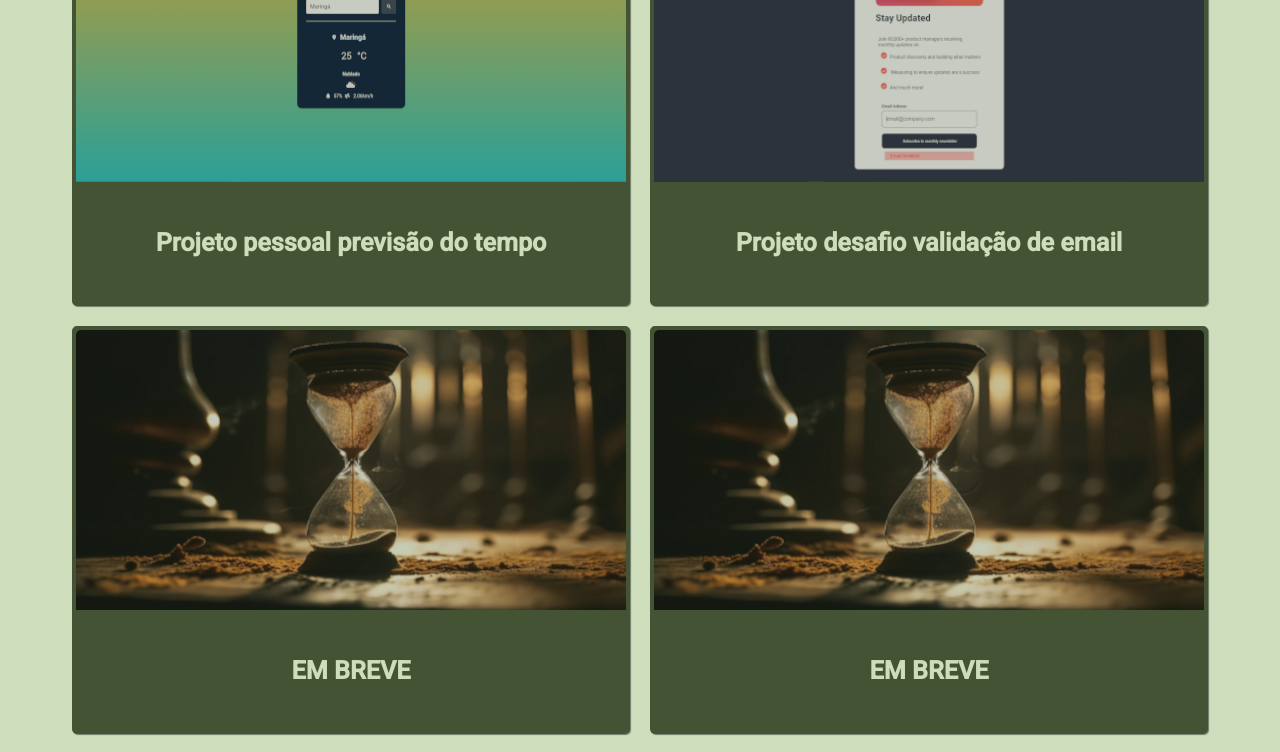
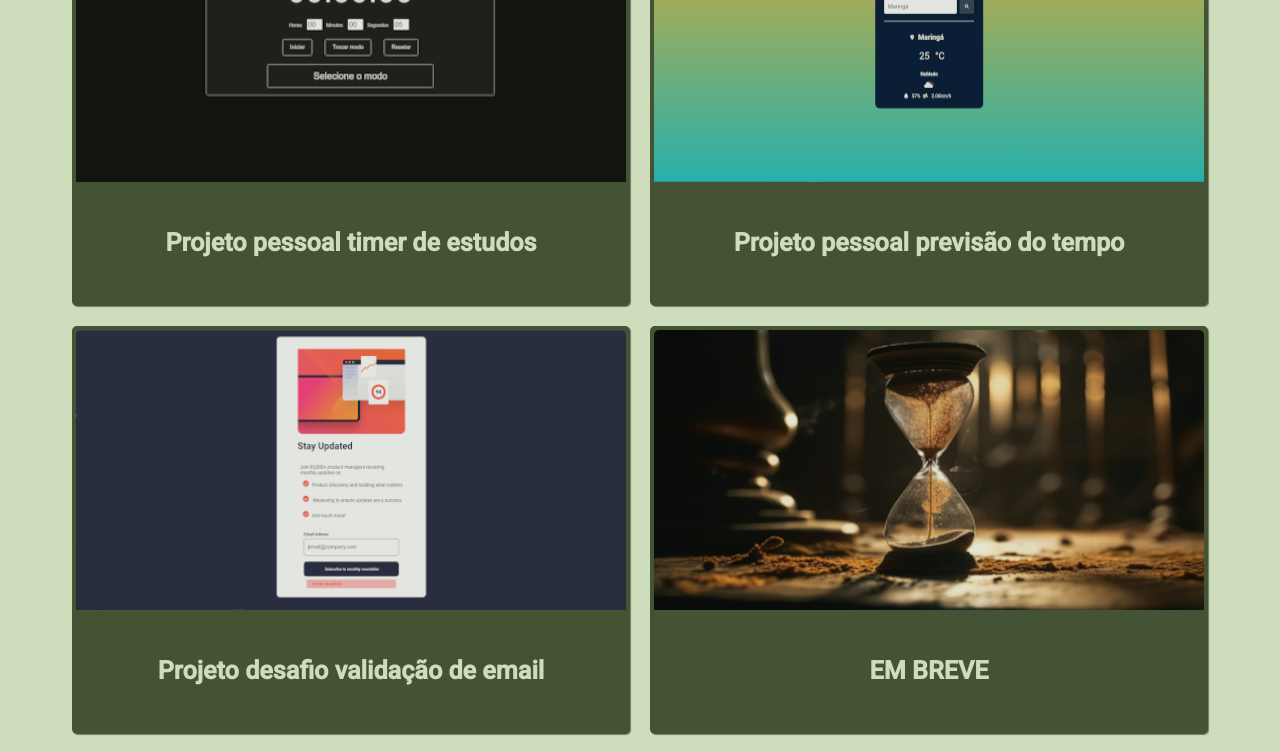
Before and after one commit to Gadarkeres/Portfolio, a React (Create React App) app: page / in a window 1280 px wide. Shown: the part 2920-3672 px from the top of the page. Built offline with nearby package versions, Linux system fonts and the light colour scheme; a web font is replaced by a local one.

Commit message:
update project

```diff
--- a/src/components/Projects/Card.css
+++ b/src/components/Projects/Card.css
@@ -21,7 +21,7 @@
 .container_project .img a {
   width: 100%;
   height: 100%;
-  opacity: 0.7;
+  opacity: 0.85;
   cursor: pointer;
   transition: 0.2s;
 
--- a/src/components/Projects/Projects.js
+++ b/src/components/Projects/Projects.js
@@ -2,7 +2,7 @@ import './Projects.css'
 // componentes
 import Card from './Card'
 // imagens
-import img1 from './img/hd-filmes2.png'
+import img1 from './img/timer.png'
 import img2 from './img/tempo.png'
 import img3 from './img/email.png'
 import embreve from './img/em-breve.jpg'
@@ -17,9 +17,9 @@ const Projects = () => {
     <section id="section4">
       <h2 className="Tittle">PROJETOS</h2>
       <div className="container_card">
+        <Card img={img1} title={"Projeto pessoal timer de estudos"} link={"https://gadarkeres.github.io/Projeto-timer/"}/>
         <Card img={img2} title={'Projeto pessoal previsão do tempo'} link={"https://gadarkeres.github.io/Projeto-Tempo/"}/>
         <Card img={img3} title={'Projeto desafio validação de email'} link={"https://gadarkeres.github.io/email-validation-project/"}/>
-        <Card img={embreve} title={"EM BREVE"}/>
         <Card img={embreve}title={"EM BREVE"}/>
         <Card img={embreve}title={"EM BREVE"}/>
         <Card img={embreve}title={"EM BREVE"}/>
```
Also changed, not shown: src/components/Projects/img/timer.png (added).
